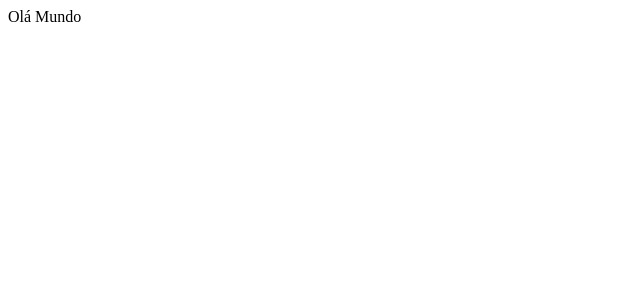
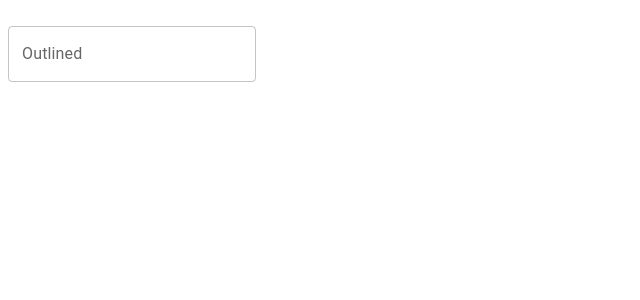
Before and after one commit to shadocom/DMOMarket2.0, a React (Create React App) app in the folder digimonmarket/: page / in a window 1280 px wide. Shown: the top 300 px of the page, without its empty margins (0-640 px from the left). Built offline with nearby package versions, Linux system fonts and the light colour scheme.

Commit message:
adicionadas as principais bibliotecas

```diff
--- a/digimonmarket/package.json
+++ b/digimonmarket/package.json
@@ -3,11 +3,16 @@
   "version": "0.1.0",
   "private": true,
   "dependencies": {
+    "@emotion/react": "^11.6.0",
+    "@emotion/styled": "^11.6.0",
+    "@mui/material": "^5.1.1",
     "@testing-library/jest-dom": "^5.15.0",
     "@testing-library/react": "^11.2.7",
     "@testing-library/user-event": "^12.8.3",
+    "axios": "^0.24.0",
     "react": "^17.0.2",
     "react-dom": "^17.0.2",
+    "react-router-dom": "^6.0.2",
     "react-scripts": "4.0.3",
     "web-vitals": "^1.1.2"
   },
--- a/digimonmarket/src/App.js
+++ b/digimonmarket/src/App.js
@@ -1,7 +1,10 @@
+import TextField from '@mui/material/TextField';
+
 function App() {
   return (
     <div>
-      Olá Mundo
+      <br/>
+      <TextField id="outlined-basic" label="Outlined" variant="outlined" />
     </div>
   );
 }
```
Also changed, not shown: 2 other files (tests, documents, lock files or other folders).
